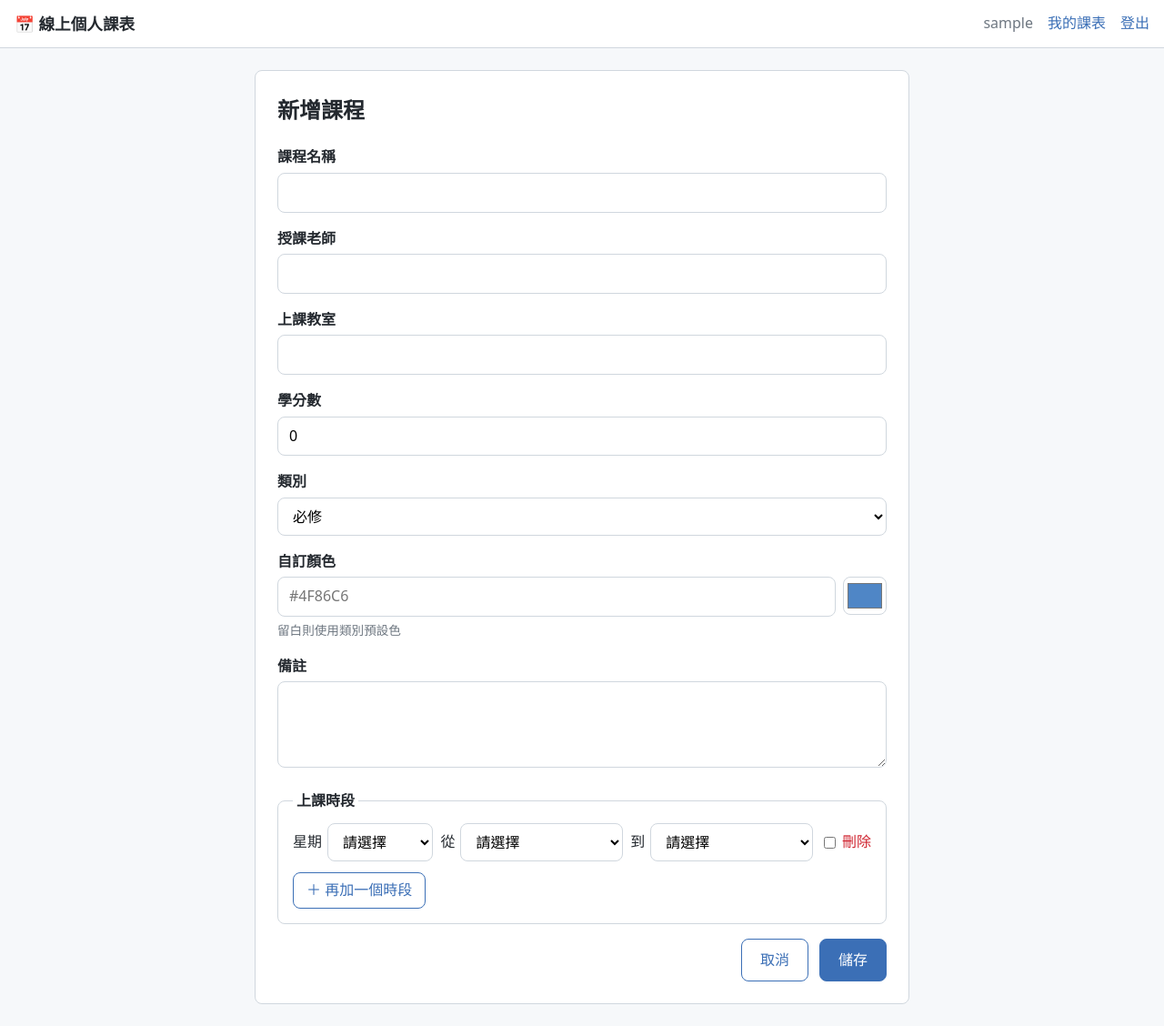
After one commit to 11446006-Asher-Yu/timetable, a Django app: page /courses/new/ in a window 1280 px wide. The commit adds this page. Shown: the whole page at 91% size. Run offline with Django 5.2, Linux system fonts and the light colour scheme; the visitor is signed in with stand-in values (Sample User, id 1); data comes from the database, SQL or seed files in the repository.

Commit message:
新增課程的新增、修改、刪除功能
- 課程表單搭配上課時段 formset，一門課可設定多個時段
- 驗證：至少一個時段、結束節次不早於開始節次、同課時段不重疊
- 只能存取自己的課程，他人課程回 404
- 刪除前顯示確認頁
- 新增「再加一個時段」、刪除時段標示與顏色選擇器的 JavaScript
- 課表頁暫以清單顯示課程與總學分
- 新增課程管理測試

Co-Authored-By: Claude Opus 5.5 <noreply@anthropic.com>

```diff
--- a/schedule/forms.py
+++ b/schedule/forms.py
@@ -1,6 +1,8 @@
 from django import forms
 from django.contrib.auth import get_user_model
 from django.contrib.auth.forms import UserCreationForm
+
+from .models import Course, CourseTime, Period
 
 
 class SignUpForm(UserCreationForm):
@@ -16,3 +18,67 @@ class SignUpForm(UserCreationForm):
         if get_user_model().objects.filter(email__iexact=email).exists():
             raise forms.ValidationError('這個 Email 已經註冊過了。')
         return email
+
+
+class CourseForm(forms.ModelForm):
+    class Meta:
+        model = Course
+        fields = ['name', 'teacher', 'classroom', 'credits', 'category', 'color', 'note']
+        widgets = {
+            'color': forms.TextInput(attrs={'placeholder': '#4F86C6'}),
+            'note': forms.Textarea(attrs={'rows': 3}),
+        }
+
+
+class PeriodChoiceField(forms.ModelChoiceField):
+    # 下拉選單空間有限，只顯示「第 1 節 08:10」
+    def label_from_instance(self, obj):
+        return f'{obj.label} {obj.start_time:%H:%M}'
+
+
+class CourseTimeForm(forms.ModelForm):
+    start_period = PeriodChoiceField(Period.objects.all(), label='開始節次', empty_label='請選擇')
+    end_period = PeriodChoiceField(Period.objects.all(), label='結束節次', empty_label='請選擇')
+
+    class Meta:
+        model = CourseTime
+        fields = ['weekday', 'start_period', 'end_period']
+
+    def __init__(self, *args, **kwargs):
+        super().__init__(*args, **kwargs)
+        self.fields['weekday'].choices = [('', '請選擇')] + list(CourseTime.Weekday.choices)
+
+
+class BaseCourseTimeFormSet(forms.BaseInlineFormSet):
+    default_error_messages = {
+        'too_few_forms': '請至少設定 %(num)d 個上課時段。',
+    }
+
+    def clean(self):
+        super().clean()
+        if any(self.errors):
+            return
+        # 同一門課的時段不可互相重疊
+        seen = []
+        for form in self.forms:
+            if not form.cleaned_data or form.cleaned_data.get('DELETE'):
+                continue
+            weekday = form.cleaned_data['weekday']
+            start = form.cleaned_data['start_period'].number
+            end = form.cleaned_data['end_period'].number
+            for other_weekday, other_start, other_end in seen:
+                if weekday == other_weekday and start <= other_end and other_start <= end:
+                    raise forms.ValidationError('同一門課的上課時段重疊了，請檢查。')
+            seen.append((weekday, start, end))
+
+
+CourseTimeFormSet = forms.inlineformset_factory(
+    Course,
+    CourseTime,
+    form=CourseTimeForm,
+    formset=BaseCourseTimeFormSet,
+    extra=0,
+    min_num=1,
+    validate_min=True,
+    can_delete=True,
+)
--- a/schedule/urls.py
+++ b/schedule/urls.py
@@ -6,4 +6,7 @@ urlpatterns = [
     path('', views.home, name='home'),
     path('accounts/signup/', views.signup, name='signup'),
     path('timetable/', views.timetable, name='timetable'),
+    path('courses/new/', views.course_create, name='course_create'),
+    path('courses/<int:pk>/edit/', views.course_update, name='course_update'),
+    path('courses/<int:pk>/delete/', views.course_delete, name='course_delete'),
 ]
--- a/schedule/views.py
+++ b/schedule/views.py
@@ -1,9 +1,12 @@
 from django.contrib import messages
 from django.contrib.auth import login
 from django.contrib.auth.decorators import login_required
-from django.shortcuts import redirect, render
+from django.db import transaction
+from django.db.models import Sum
+from django.shortcuts import get_object_or_404, redirect, render
 
-from .forms import SignUpForm
+from .forms import CourseForm, CourseTimeFormSet, SignUpForm
+from .models import Course
 
 
 def home(request):
@@ -29,6 +32,56 @@ def signup(request):
 
 @login_required
 def timetable(request):
-    # 課表格子在 10/30 實作，目前先列出課程數量
-    courses = request.user.courses.all()
-    return render(request, 'schedule/timetable.html', {'courses': courses})
+    # 課表格子在 10/30 實作，目前先以清單顯示
+    courses = request.user.courses.prefetch_related('times__start_period', 'times__end_period')
+    total_credits = courses.aggregate(total=Sum('credits'))['total'] or 0
+    return render(request, 'schedule/timetable.html', {
+        'courses': courses,
+        'total_credits': total_credits,
+    })
+
+
+def _edit_course(request, course):
+    """新增與修改共用：課程本體與上課時段要一起驗證、一起儲存。"""
+    is_new = course.pk is None
+    if request.method == 'POST':
+        form = CourseForm(request.POST, instance=course)
+        formset = CourseTimeFormSet(request.POST, instance=course)
+        if form.is_valid() and formset.is_valid():
+            with transaction.atomic():
+                course = form.save()
+                formset.instance = course
+                formset.save()
+            messages.success(request, f'已{"新增" if is_new else "更新"}「{course.name}」。')
+            return redirect('timetable')
+    else:
+        form = CourseForm(instance=course)
+        formset = CourseTimeFormSet(instance=course)
+    return render(request, 'schedule/course_form.html', {
+        'form': form,
+        'formset': formset,
+        'is_new': is_new,
+    })
+
+
+@login_required
+def course_create(request):
+    return _edit_course(request, Course(owner=request.user))
+
+
+@login_required
+def course_update(request, pk):
+    # 加上 owner 條件：別人的課程一律回 404
+    course = get_object_or_404(Course, pk=pk, owner=request.user)
+    return _edit_course(request, course)
+
+
+@login_required
+def course_delete(request, pk):
+    course = get_object_or_404(Course, pk=pk, owner=request.user)
+    if request.method == 'POST':
+        name = course.name
+        course.delete()
+        messages.success(request, f'已刪除「{name}」。')
+        return redirect('timetable')
+    return render(request, 'schedule/course_confirm_delete.html', {'course': course})
--- a/static/css/style.css
+++ b/static/css/style.css
@@ -184,21 +184,179 @@ a {
   font-weight: 600;
 }
 
-.form-field input {
+.form-field input,
+.form-field select,
+.form-field textarea,
+.time-row select {
   width: 100%;
   padding: 8px 12px;
   border: 1px solid var(--color-border);
   border-radius: var(--radius);
+  background: #FFFFFF;
   font: inherit;
 }
 
-.form-field input:focus {
+.form-field input:focus,
+.form-field select:focus,
+.form-field textarea:focus,
+.time-row select:focus {
   outline: 2px solid var(--color-primary);
   border-color: transparent;
 }
 
-.has-error input {
+.has-error input,
+.has-error select,
+.has-error textarea {
   border-color: var(--color-error);
+}
+
+.has-color-picker {
+  display: grid;
+  grid-template-columns: 1fr auto;
+  column-gap: 8px;
+}
+
+.has-color-picker label,
+.has-color-picker .field-error,
+.has-color-picker .help-text {
+  grid-column: 1 / -1;
+}
+
+.form-field .color-picker {
+  width: 48px;
+  height: 42px;
+  padding: 2px;
+  cursor: pointer;
+}
+
+/* ===== 課程表單 ===== */
+.form-card {
+  max-width: 720px;
+  margin: 0 auto;
+}
+
+.time-fieldset {
+  margin: 0 0 16px;
+  padding: 12px 16px 16px;
+  border: 1px solid var(--color-border);
+  border-radius: var(--radius);
+}
+
+.time-fieldset legend {
+  padding: 0 4px;
+  font-weight: 600;
+}
+
+.time-row {
+  display: grid;
+  grid-template-columns: 1fr 1.3fr 1.3fr auto;
+  align-items: center;
+  gap: 8px;
+  margin-bottom: 12px;
+}
+
+.time-row .field-error {
+  grid-column: 1 / -1;
+  margin: 0;
+}
+
+.time-row.is-deleted .time-part {
+  opacity: 0.4;
+  text-decoration: line-through;
+}
+
+.time-part {
+  display: flex;
+  align-items: center;
+  gap: 6px;
+  white-space: nowrap;
+}
+
+.time-delete {
+  display: flex;
+  align-items: center;
+  gap: 4px;
+  color: var(--color-error);
+  white-space: nowrap;
+  cursor: pointer;
+}
+
+.button-small-outline {
+  padding: 6px 14px;
+}
+
+.form-actions {
+  display: flex;
+  justify-content: flex-end;
+  gap: 12px;
+}
+
+.button-danger {
+  border-color: var(--color-error);
+  background: var(--color-error);
+}
+
+.button-danger:hover {
+  background: #A40E26;
+}
+
+/* ===== 課程清單（課表格子完成前的暫時版面） ===== */
+.page-heading {
+  display: flex;
+  align-items: center;
+  justify-content: space-between;
+  gap: 12px;
+}
+
+.page-heading h1 {
+  margin: 0;
+}
+
+.summary,
+.muted,
+.empty {
+  color: var(--color-muted);
+}
+
+.course-list {
+  margin: 0;
+  padding: 0;
+  list-style: none;
+}
+
+.course-item {
+  display: flex;
+  align-items: center;
+  justify-content: space-between;
+  gap: 12px;
+  margin-bottom: 8px;
+  padding: 12px 16px;
+  border: 1px solid var(--color-border);
+  border-left: 6px solid;
+  border-radius: var(--radius);
+}
+
+.course-info strong {
+  margin-right: 8px;
+}
+
+.tag {
+  display: inline-block;
+  margin-right: 8px;
+  padding: 0 8px;
+  border-radius: 999px;
+  color: #FFFFFF;
+  font-size: 0.8rem;
+}
+
+.course-actions {
+  display: flex;
+  gap: 12px;
+  white-space: nowrap;
+}
+
+.danger-link {
+  color: var(--color-error);
 }
 
 .field-error,
@@ -245,4 +403,26 @@ a {
   .card {
     padding: 16px;
   }
+
+  /* 時段改成兩欄：星期＋刪除一列，起訖節次一列 */
+  .time-row {
+    grid-template-columns: 1fr auto;
+    padding-bottom: 12px;
+    border-bottom: 1px dashed var(--color-border);
+  }
+
+  .time-row .time-part:nth-of-type(2),
+  .time-row .time-part:nth-of-type(3) {
+    grid-column: 1 / -1;
+  }
+
+  .time-row .time-delete {
+    grid-row: 1;
+    grid-column: 2;
+  }
+
+  .course-item {
+    flex-direction: column;
+    align-items: flex-start;
+  }
 }
--- /dev/null
+++ b/static/js/course_form.js
@@ -0,0 +1,42 @@
+// 課程表單：新增上課時段、隱藏已勾選刪除的時段、顏色選擇器
+(function () {
+  const rows = document.getElementById('time-rows');
+  const template = document.getElementById('time-row-template');
+  const addButton = document.getElementById('add-time');
+  const totalForms = document.querySelector('input[name$="-TOTAL_FORMS"]');
+
+  // 勾選「刪除」的時段整列隱藏，取消勾選再顯示
+  function bindDelete(row) {
+    const checkbox = row.querySelector('input[name$="-DELETE"]');
+    if (!checkbox) return;
+    const update = () => row.classList.toggle('is-deleted', checkbox.checked);
+    checkbox.addEventListener('change', update);
+    update();
+  }
+
+  rows.querySelectorAll('.time-row').forEach(bindDelete);
+
+  // Django formset 的空白表單以 __prefix__ 標記索引，複製時換成下一個編號
+  addButton.addEventListener('click', function () {
+    const index = Number(totalForms.value);
+    const html = template.innerHTML.replace(/__prefix__/g, index);
+    rows.insertAdjacentHTML('beforeend', html);
+    totalForms.value = index + 1;
+    bindDelete(rows.lastElementChild);
+  });
+
+  // 色碼文字欄旁加上原生顏色選擇器，兩邊同步；文字欄留白代表使用類別預設色
+  const colorInput = document.querySelector('input[name="color"]');
+  if (colorInput) {
+    const picker = document.createElement('input');
+    picker.type = 'color';
+    picker.className = 'color-picker';
+    picker.value = /^#[0-9a-f]{6}$/i.test(colorInput.value) ? colorInput.value : '#4f86c6';
+    picker.addEventListener('input', () => { colorInput.value = picker.value.toUpperCase(); });
+    colorInput.addEventListener('input', () => {
+      if (/^#[0-9a-f]{6}$/i.test(colorInput.value)) picker.value = colorInput.value;
+    });
+    colorInput.insertAdjacentElement('afterend', picker);
+    colorInput.parentElement.classList.add('has-color-picker');
+  }
+})();
--- /dev/null
+++ b/templates/schedule/_time_row.html
@@ -0,0 +1,13 @@
+{# 一列上課時段；新增列時由 JavaScript 複製 empty_form #}
+<div class="time-row">
+  {% for hidden in time_form.hidden_fields %}{{ hidden }}{% endfor %}
+  <label class="time-part">{{ time_form.weekday.label }} {{ time_form.weekday }}</label>
+  <label class="time-part">從 {{ time_form.start_period }}</label>
+  <label class="time-part">到 {{ time_form.end_period }}</label>
+  {# 勾選 DELETE 後由 JavaScript 隱藏整列；不用 JavaScript 時也能直接勾選 #}
+  <label class="time-delete">{{ time_form.DELETE }} 刪除</label>
+  {% for error in time_form.non_field_errors %}<p class="field-error">{{ error }}</p>{% endfor %}
+  {% for field in time_form.visible_fields %}
+    {% for error in field.errors %}<p class="field-error">{{ field.label }}：{{ error }}</p>{% endfor %}
+  {% endfor %}
+</div>
--- /dev/null
+++ b/templates/schedule/course_form.html
@@ -0,0 +1,35 @@
+{% extends 'base.html' %}
+{% load static %}
+
+{% block title %}{% if is_new %}新增課程{% else %}修改課程{% endif %}｜線上個人課表{% endblock %}
+
+{% block content %}
+<section class="card form-card">
+  <h1>{% if is_new %}新增課程{% else %}修改課程{% endif %}</h1>
+  <form method="post" novalidate>
+    {% csrf_token %}
+    {% include '_form_fields.html' %}
+
+    <fieldset class="time-fieldset">
+      <legend>上課時段</legend>
+      {{ formset.management_form }}
+      {% for error in formset.non_form_errors %}<p class="field-error">{{ error }}</p>{% endfor %}
+      <div id="time-rows">
+        {% for time_form in formset %}
+          {% include 'schedule/_time_row.html' %}
+        {% endfor %}
+      </div>
+      <template id="time-row-template">
+        {% with time_form=formset.empty_form %}{% include 'schedule/_time_row.html' %}{% endwith %}
+      </template>
+      <button type="button" id="add-time" class="button button-outline button-small-outline">＋ 再加一個時段</button>
+    </fieldset>
+
+    <div class="form-actions">
+      <a href="{% url 'timetable' %}" class="button button-outline">取消</a>
+      <button type="submit" class="button">儲存</button>
+    </div>
+  </form>
+</section>
+<script src="{% static 'js/course_form.js' %}"></script>
+{% endblock %}
```
Also changed, not shown: schedule/tests.py (+81 -0 lines), templates/schedule/course_confirm_delete.html (added, +15 -0 lines), templates/schedule/timetable.html (+31 -3 lines).
